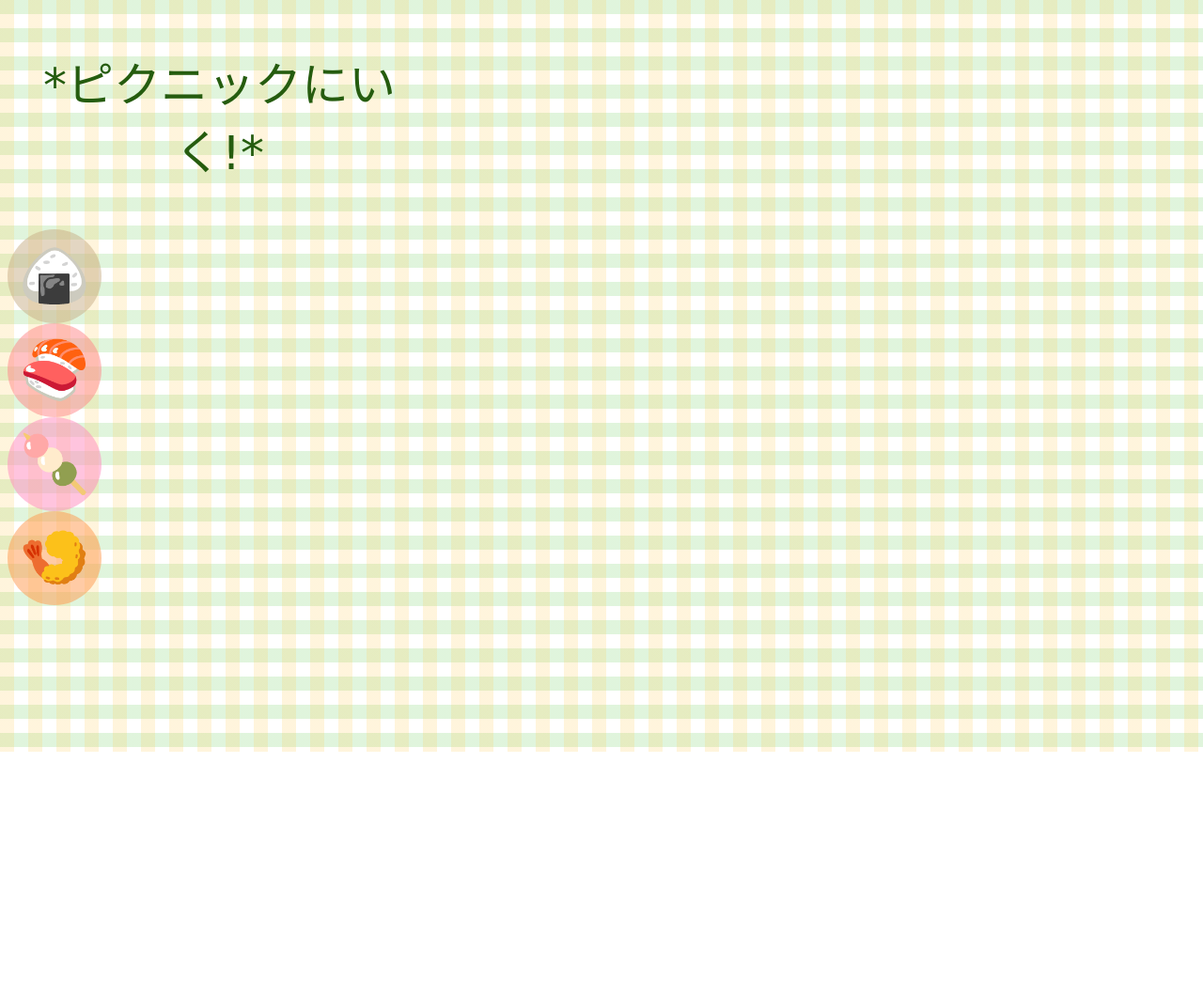
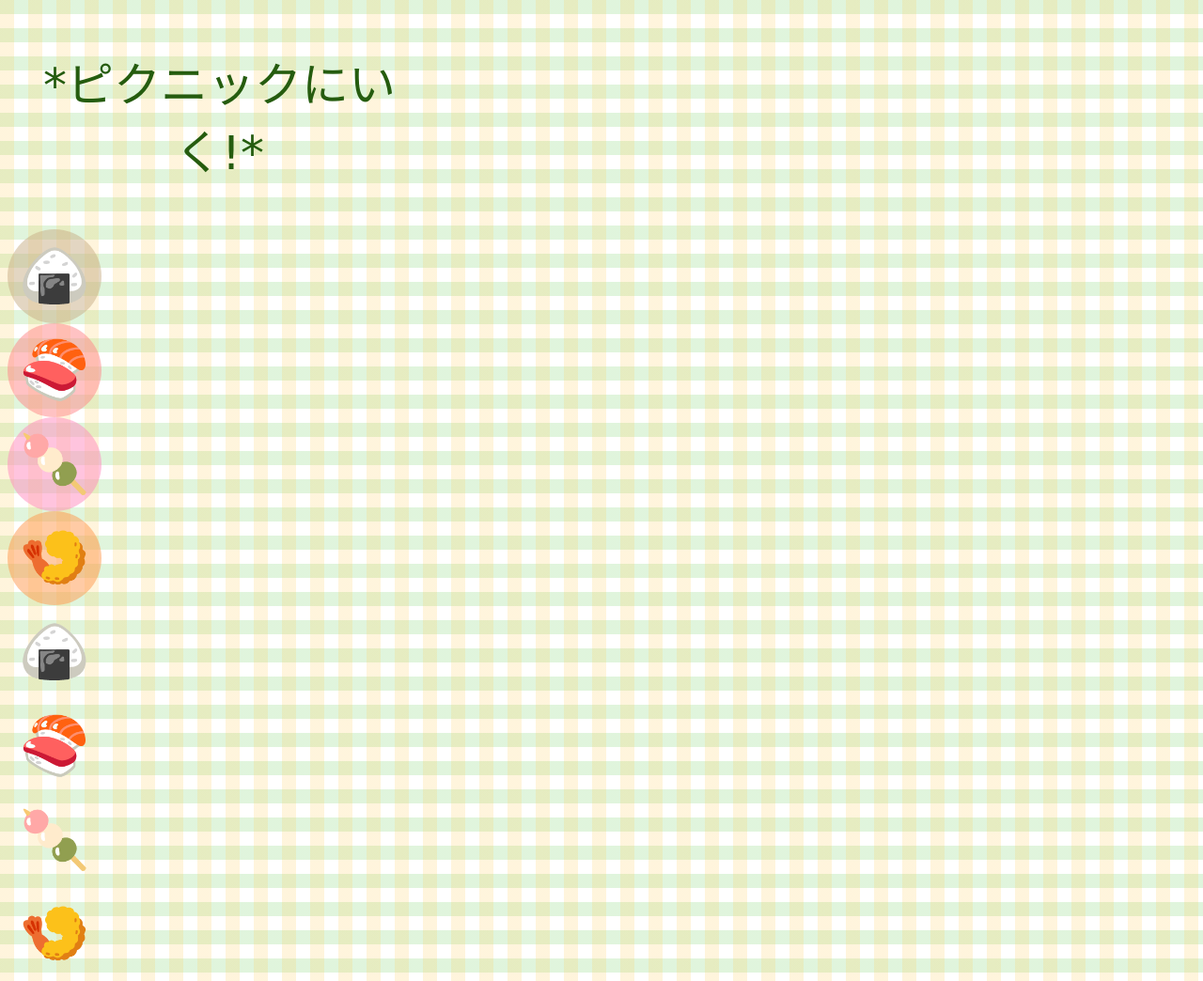
Before and after one commit to Liudo21/Foundation-Interactive-22SP-zzr, a plain HTML site: page Exercises/Exercise-04/index.html in a window 1280 px wide. Shown: the whole page at 94% size. Before the commit the page ends 800 px from the top, so only its background shows below. Drawn offline with Linux system fonts and the light colour scheme; a web font is replaced by a local one.

Commit message:
Update index.html

```diff
--- a/Exercises/Exercise-04/index.html
+++ b/Exercises/Exercise-04/index.html
@@ -11,6 +11,10 @@
     <div class="two">🍣</div>
     <div class="three">🍡</div>
     <div class="four">🍤</div>
+    <div class="five">🍙</div>
+    <div class="six">🍣</div>
+    <div class="seven">🍡</div>
+    <div class="eight">🍤</div>
 
 </body>
 </html>
```
